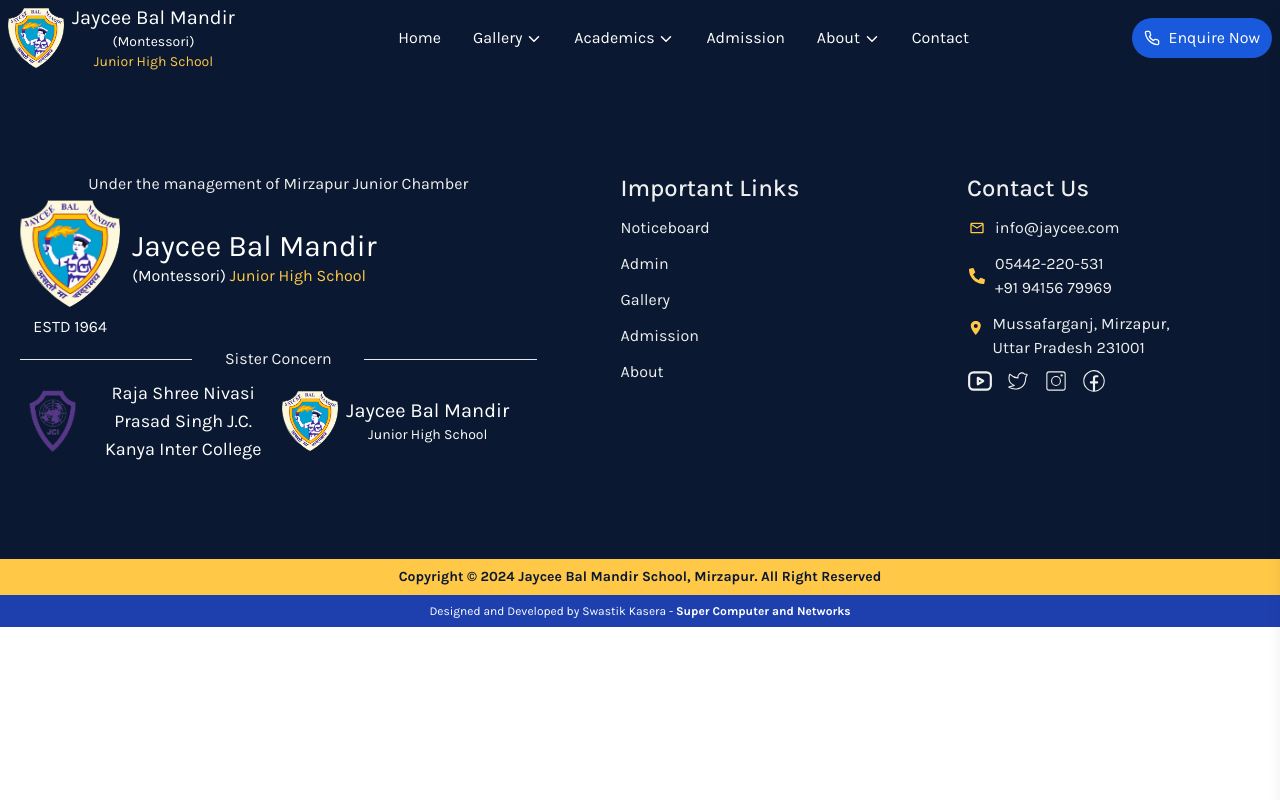
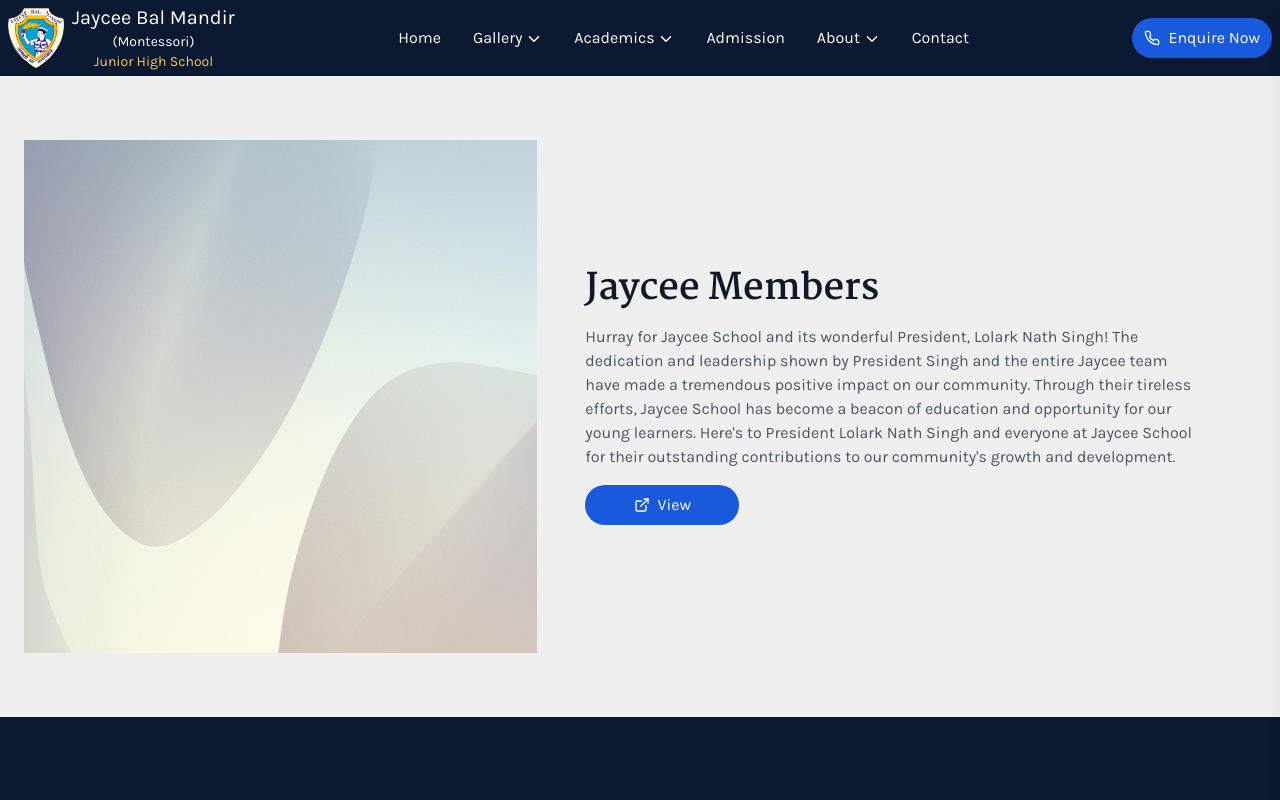
Before and after one commit to SwastikKasera/Jaycee, a React (Create React App) app: page /about/members in a window 1280 px wide. Shown: the top 800 px of the page. Built offline with nearby package versions, Linux system fonts and the light colour scheme.

Commit message:
Some more updates

```diff
--- a/src/App.tsx
+++ b/src/App.tsx
@@ -14,6 +14,7 @@
 import VideoGallery from "./pages/VideoGallery";
 import ImageGallery from "./pages/ImageGallery";
 import Founders from "./pages/Founders";
+import Members from "./pages/Members";
 
 function App() {
   const stickyRef = useRef<HTMLDivElement>(null);
@@ -34,6 +35,7 @@
             <Route path="/syllabus" element={<Syllabus />} />
             <Route path="/about/school" element={<About />} />
             <Route path="/about/founder" element={<Founders />} />
+            <Route path="/about/members" element={<Members />} />
           </Routes>
         </div>
         <Footer />
--- a/src/components/AnimatedNavbar.tsx
+++ b/src/components/AnimatedNavbar.tsx
@@ -72,7 +72,7 @@
         </div>
       </Link>
       <Link
-        to="/about/team"
+        to="/about/members"
         className="flex items-center gap-4 hover:bg-secondary hover:text-white border border-secondary transition-colors rounded-xl cursor-pointer p-4"
       >
         <span className="text-2xl">👨‍🏫</span>
@@ -195,7 +195,7 @@
             dropdownContent={EmptyComponent}
           />
           <AnimatedDropdown
-            link="/about"
+            link="#"
             text={<>About <IoChevronDown className="inline-block" /></>}
             dropdownContent={AboutContent}
           />
--- a/src/components/Footer.tsx
+++ b/src/components/Footer.tsx
@@ -124,7 +124,7 @@
               </div>
             </nav>
             <span className="inline-flex sm:mt-2 mt-4 justify-center sm:justify-start">
-              <Link to="" className="">
+              <Link to="https://www.youtube.com/@jayceebalmandirmusaffargan6756" className="">
                 <TbBrandYoutube size={26} />
               </Link>
               <Link to="" className="ml-3 ">
--- a/src/components/PrincipalDesk.jsx
+++ b/src/components/PrincipalDesk.jsx
@@ -1,8 +1,13 @@
 import React from "react";
 import principal from "../assets/principal.jpg";
 import sign from "../assets/Asset1.png";
+import { LuExternalLink } from "react-icons/lu";
+import Button from "./Button";
 
 const PrincipalDesk = () => {
+  const hanldeClick = () => {
+    window.location.href = "https://res.cloudinary.com/dxlqy4p04/image/upload/v1720010856/Jaycee_Principal_List_9ff7648bea.pdf";
+  };
   return (
     <>
       <section className="bg-secondary w-full relative body-font flex flex-col md:flex-row p-8 gap-10 justify-center items-start">
@@ -20,7 +25,8 @@
               Lorem ipsum dolor sit amet consectetur adipisicing elit. Beatae quia vitae perspiciatis hic mollitia nostrum quisquam praesentium aliquam? Eaque, maxime iusto? Recusandae debitis cupiditate consequuntur voluptates itaque dolores animi saepe. Lorem ipsum dolor sit amet consectetur adipisicing elit. Repellendus, iste. Lorem ipsum dolor sit, amet consectetur adipisicing elit. Sint consequuntur consectetur optio cupiditate iste assumenda exercitationem explicabo ipsum fugit facere. Lorem ipsum dolor, sit amet consectetur adipisicing elit. Reprehenderit sequi placeat aperiam autem, obcaecati consequuntur explicabo eveniet magni voluptas tempora.
             </p>
           </div>
-          <div className="flex justify-end items-center mt-4">
+          <div className="flex justify-between items-start mt-4">
+            <Button text="View" onClick={hanldeClick} hasIcon={true} icon={<LuExternalLink />} styles="mt-4 w-1/4"/>
             <div data-aos="fade-up" data-aos-delay="200" className="flex flex-col justify-center items-center gap-4 p-2">
               <p className="text-white text-xl italic font-martel">- by Swastik Kasera</p>
               <img src={sign} className="w-24" alt="Signature" />
--- a/src/pages/Founders.tsx
+++ b/src/pages/Founders.tsx
@@ -13,6 +13,7 @@
                 loading="lazy"
                 width=""
                 height=""
+                className="shadow-lg shadow-black rounded-xl"
               />
             </div>
             <div className="md:7/12 lg:w-6/12">
--- /dev/null
+++ b/src/pages/Members.tsx
@@ -0,0 +1,42 @@
+import React from "react";
+import schoolImg from "../assets/bkgimg.jpg";
+import Button from "../components/Button";
+import { LuExternalLink } from "react-icons/lu";
+
+const Members = () => {
+  const hanldeClick = () => {
+    window.location.href = "https://res.cloudinary.com/dxlqy4p04/image/upload/v1720010977/Jaycee_Members_PDF_bda3db690b.pdf";
+  };
+
+  return (
+    //bg-member-background bg-no-repeat bg-cover bg-opacity-20
+    <>
+      <div className="py-16">
+        <div className="container m-auto px-6 text-gray-600 md:px-12 xl:px-6">
+          <div className="space-y-6 md:space-y-0 md:flex md:gap-6 lg:items-center lg:gap-12">
+            <div className="md:5/12 lg:w-5/12 flex justify-center items-center">
+              <img
+                src={schoolImg}
+                alt="school's structure"
+                loading="lazy"
+                width=""
+                height=""
+              />
+            </div>
+            <div className="md:7/12 lg:w-6/12">
+              <h2 className="text-2xl text-gray-900 font-bold md:text-4xl font-martel">
+                Jaycee Members
+              </h2>
+              <p className="mt-4 font-karla text-gray-600">
+                Hurray for Jaycee School and its wonderful President, Lolark Nath Singh! The dedication and leadership shown by President Singh and the entire Jaycee team have made a tremendous positive impact on our community. Through their tireless efforts, Jaycee School has become a beacon of education and opportunity for our young learners. Here's to President Lolark Nath Singh and everyone at Jaycee School for their outstanding contributions to our community's growth and development.
+              </p>
+              <Button text="View" onClick={hanldeClick} hasIcon={true} icon={<LuExternalLink />} styles="mt-4 w-1/4"/>
+            </div>
+          </div>
+        </div>
+      </div>
+    </>
+  );
+};
+
+export default Members;
--- a/tailwind.config.js
+++ b/tailwind.config.js
@@ -17,6 +17,9 @@
         martel: ['Martel', 'serif'],
         karla: ['Karla', 'serif'],
       },
+      backgroundImage: {
+        'member-background': "url('../src/assets/memberBackground.svg')",
+      },
     },
   },
   plugins: [],
```
Also changed, not shown: src/assets/memberBackground.svg (added).
